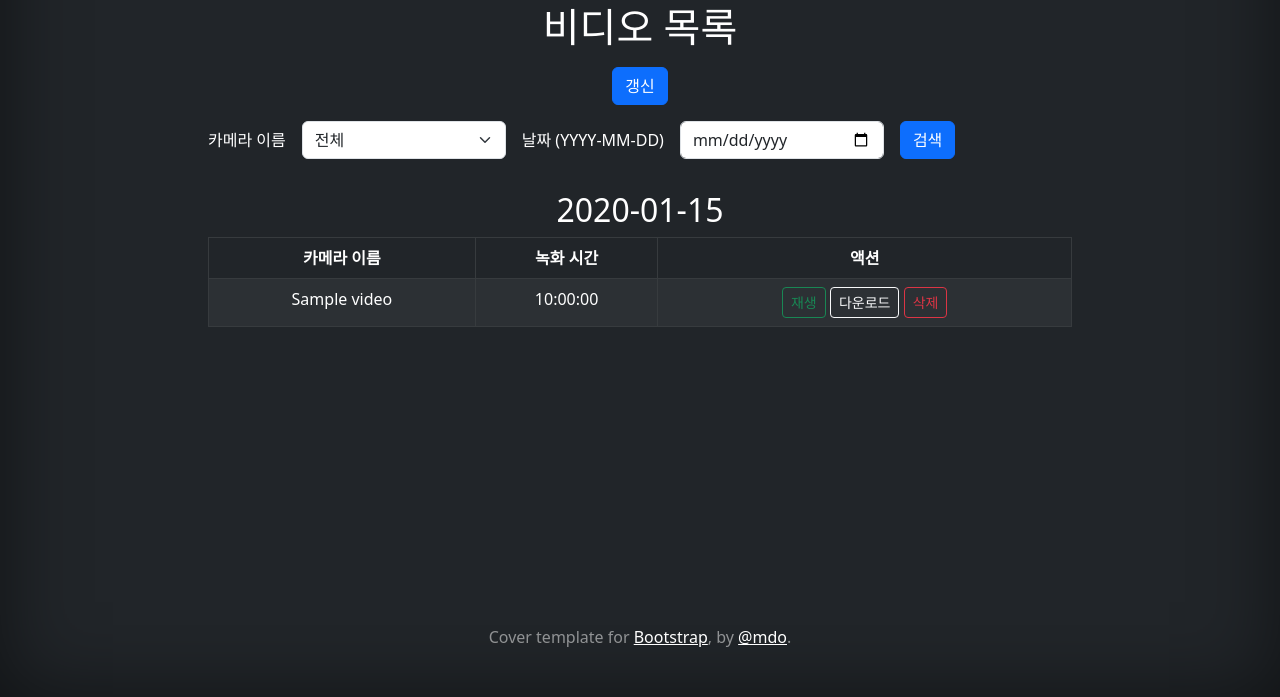
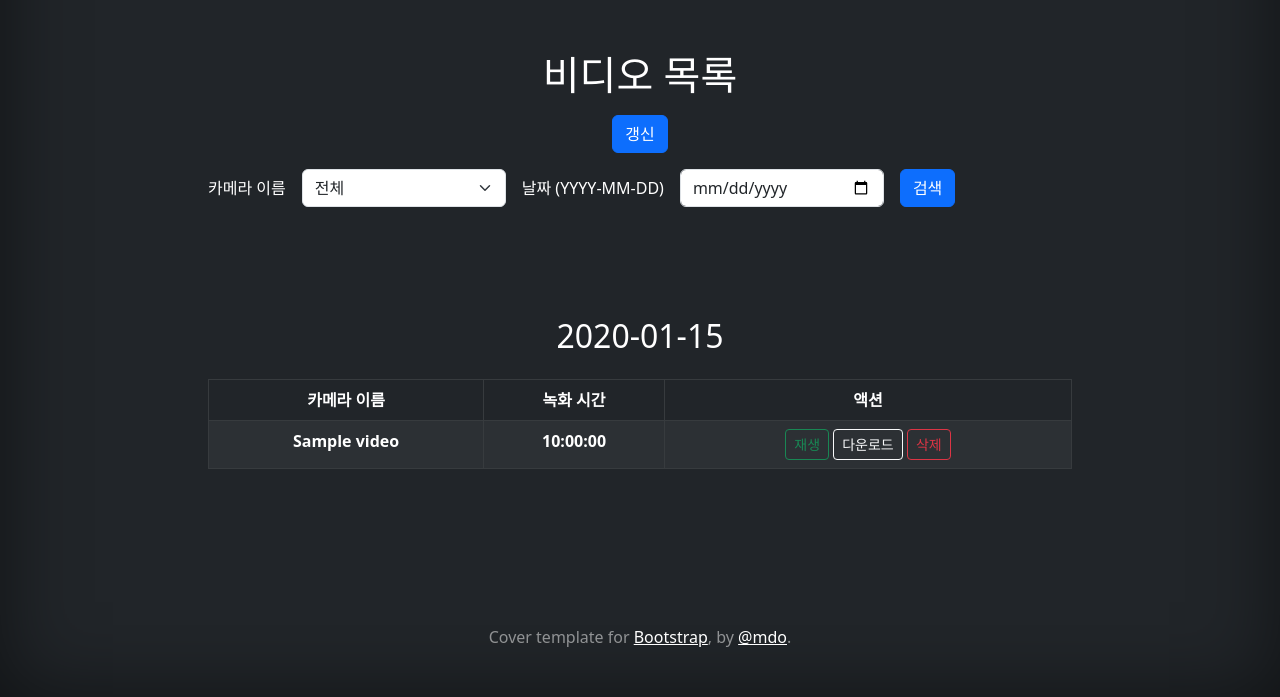
Before and after one commit to nino3116/OpencvProject, a Flask app: page /cam/videos in a window 1280 px wide. Shown: the part 103-800 px from the top of the page. Run offline with Flask 3, Linux system fonts and the light colour scheme; a user stored in the database is signed in; tables that the repository leaves empty hold one stand-in row (values such as "Sample post"); parts of the project's set-up code (start-up, migrations or seed data) failed here and were passed over; some libraries are stand-ins or nearby versions.

Commit message:
약간의 디테일 HTML 구조 수정..

```diff
--- a/apps/cam/templates/cam/addCamera.html
+++ b/apps/cam/templates/cam/addCamera.html
@@ -7,11 +7,11 @@
     <div class="my-auto">
       <div class="card">
         <h1 class = "h3 mb-3 mt-3 fw-normal">Add New Camera</h1>
-        <section class="form-camadd">
+
           <form
             action="{{ url_for('cam.add_camera', next=request.args.get('next')) }}"
             method="POST"
-            class="form-camera-add"
+            class="form-camadd"
           >
             {{ form.csrf_token }}
             {% for message in get_flashed_messages() %}
@@ -30,7 +30,7 @@
             {{ form.submit(class = "btn btn-md btn-primary btn-block dt-auth-btn") }}
             </div>
           </form>
-        </section>
+
       </div>
     </div>
   </div>
--- a/apps/cam/templates/cam/cameraDB.html
+++ b/apps/cam/templates/cam/cameraDB.html
@@ -8,7 +8,7 @@
 	<main class = "my-auto">
 		<div class="table-responsive">
 			<h2>카메라 목록</h2>
-			<table class="table table-dark table-striped table-hover align-middle">
+			<table class="table table-dark table-striped table-hover align-middle fw-bold">
 				<thead>
 					<tr>
 						<th>ID</th>
--- a/apps/cam/templates/cam/editCamera.html
+++ b/apps/cam/templates/cam/editCamera.html
@@ -10,6 +10,7 @@ title %} {% block content%}
           action="{{ url_for('cam.edit_camera', camera_id=cam.id) }}"
           method="POST"
           novalidate="novalidate"
+          class = "form-camadd"
         >
           {{ form.csrf_token }}
 
--- a/apps/cam/templates/cam/live.html
+++ b/apps/cam/templates/cam/live.html
@@ -6,7 +6,7 @@
     {% include "cam/header.html" %}
 
     <main>
-      <h3>Live page</h3>
+      <h3 class= "mt-4">Live page</h3>
       <div class="row">
         {% for cam in cams %}
         <div class="col-md-6 mb-4">
--- a/apps/cam/templates/cam/videoList.html
+++ b/apps/cam/templates/cam/videoList.html
@@ -11,7 +11,7 @@ block content %}
     }
   </style>
   {% include "cam/header.html" %}
-  <h1 class="mb-3">비디오 목록</h1>
+  <h1 class="mb-3 mt-5">비디오 목록</h1>
   <p><a href="{{ url_for('cam.update_videos') }}" class="btn btn-primary">갱신</a></p>
 
   <form method="POST" class="mb-4">
@@ -32,10 +32,10 @@ block content %}
   </form>
 
   {% for date_str, camera_groups in grouped_videos.items()|sort(reverse=True) %}
-  <div class="mb-4">
-    <h2 class="mt-2">{{ date_str }}</h2>
+  <div class="my-auto">
+    <h2 class="mt-3 mb-4"> {{ date_str }}</h2>
     <div class="table-responsive">
-      <table class="table table-bordered table-striped table-dark">
+      <table class="table table-bordered table-striped table-dark fw-bold">
         <thead>
           <tr>
             <th>카메라 이름</th>
```
